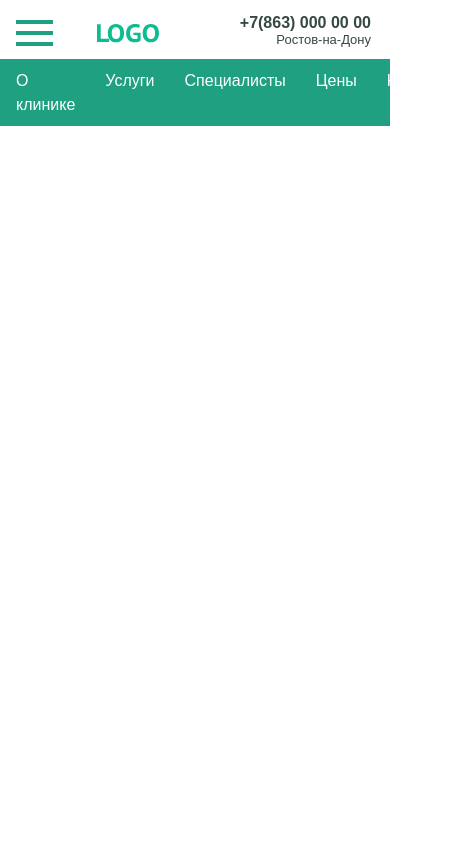
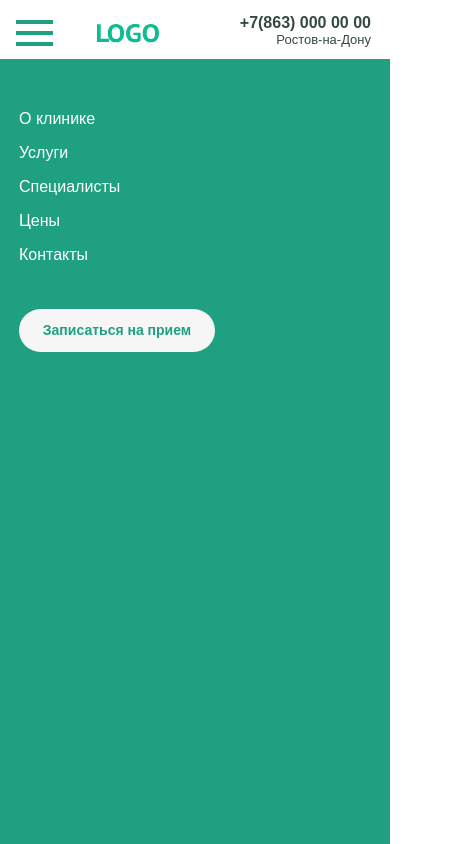
Before and after one commit to AntonTenS/Project-Clinic-React, a React app: page / in a window 390 px wide. Shown: the top 844 px of the page, 456 px wide, since content can reach past the window. Built offline with nearby package versions, Linux system fonts and the light colour scheme; the HTML template or start-up script is replaced by a standard one.

Commit message:
css header mobile

```diff
--- a/src/components/header.jsx
+++ b/src/components/header.jsx
@@ -42,6 +42,7 @@ function Header() {
           </div>
         </BlockHeader>
       </div>
+      <div className={style.reletive}>
         <div className={style.bggreen}>
           <div className={style.conteiner}>
             <nav className={style.navbar}>
@@ -62,7 +63,9 @@ function Header() {
                   <a href="#">{get.navbar.contacts}</a>
                 </li>
               </ol>
+              <button className={style.button}>{get.header.button}</button>
             </nav>
+          </div>
         </div>
       </div>
     </div>
--- a/src/components/header.module.scss
+++ b/src/components/header.module.scss
@@ -67,6 +67,42 @@ a {
   display: flex;
   flex-direction: row;
   gap: 30px;
+  margin-bottom: 0px;
+}
+.reletive {
+  position: relative;
+}
+.button {
+  display: none;
+}
+
+@media screen and (max-width: 710px) {
+  .bggreen {
+    position: absolute;
+    width: 100%;
+    height: 1000px;
+    padding: 48px 0 0 3px;
+  }
+
+  .navbarOl {
+    display: flex;
+    flex-direction: column;
+    gap: 10px;
+    margin-bottom: 42px;
+  }
+  .button {
+    display: block;
+    width: 196px;
+    padding: 11px 0;
+    border: none;
+    border-radius: 50px;
+    font-family: var(--font-family);
+    font-weight: 700;
+    font-size: 14px;
+    line-height: 150%;
+    color: #1fa181;
+    background: #f6f6f6;
+  }
 }
 
 //=====================================================================
```
Also changed, not shown: src/images/375menu.png (added). Lines whose indentation alone changed are shown as unchanged.
